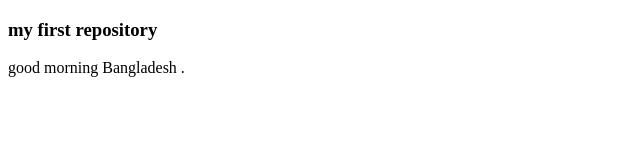
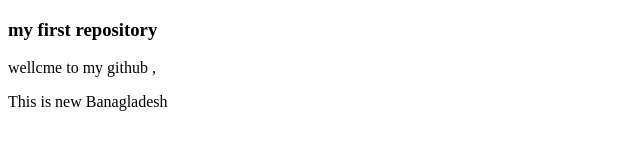
Before and after one commit to salauddinhasan/my-first-repository, a plain HTML site: page index.html in a window 1280 px wide. Shown: the whole page, without its empty margins (0-640 px from the left). Drawn offline with Linux system fonts and the light colour scheme.

Commit message:
add messege

```diff
--- a/index.html
+++ b/index.html
@@ -1,12 +1,13 @@
  <!DOCTYPE html>
  <html lang="en">
  <head>
-    <meta charset="UTF-8">
-    <meta name="viewport" content="width=device-width, initial-scale=1.0">
+
     <title>website</title>
  </head>
  <body>
     <h3> my first repository</h3>
-    <p>good morning Bangladesh .</p>
+    <p> wellcme to my github ,</p>
+    <p>This is new Banagladesh </p>
+
  </body>
  </html>
```
